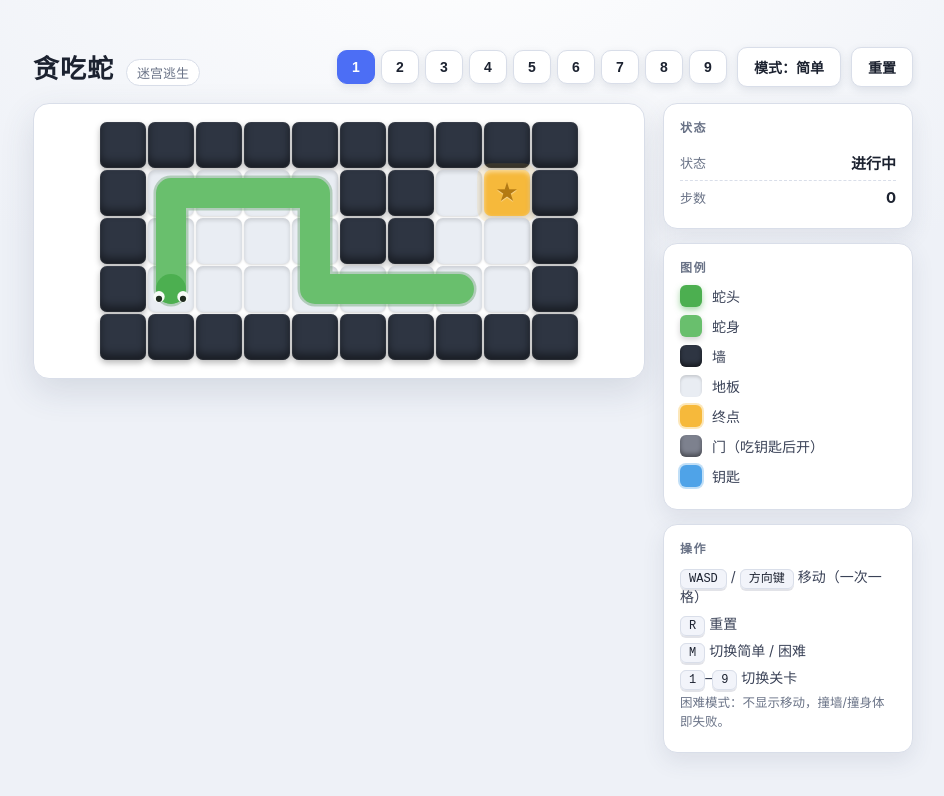
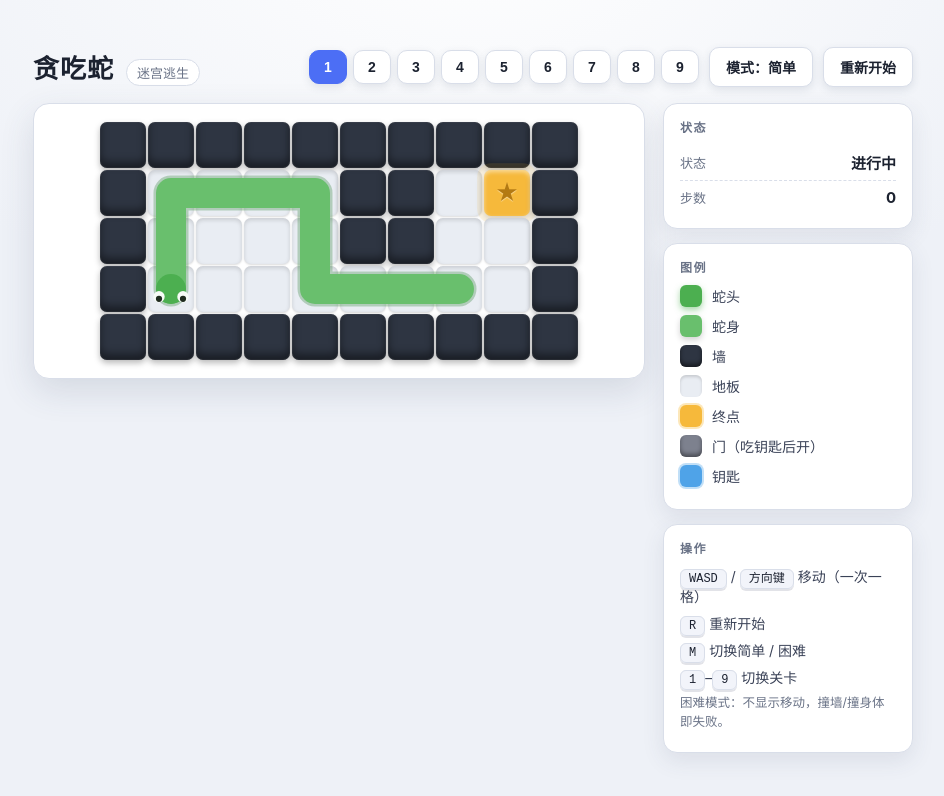
Before and after one commit to axiomofchoice-hjt/memorysnake, a React (Vite) app: page / in a window 1280 px wide. Shown: the top 796 px of the page, without its empty margins (167-1111 px from the left). Built offline with nearby package versions, Linux system fonts and the light colour scheme.

Commit message:
feat: 两处“重置”文案改为“重新开始”
- 顶部按钮“重置”→“重新开始”
- 侧栏快捷键提示“R 重置”→“R 重新开始”（行为不变，均为重置当前关）

```diff
--- a/src/App.jsx
+++ b/src/App.jsx
@@ -92,7 +92,7 @@ export default function App() {
           <button className={`btn ${hardMode ? 'primary' : ''}`} onClick={() => setMode(!hardMode)}>
             模式：{hardMode ? '困难' : '简单'}
           </button>
-          <button className="btn" onClick={() => reset()}>重置</button>
+          <button className="btn" onClick={() => reset()}>重新开始</button>
         </div>
       </header>
 
--- a/src/components/Panel.jsx
+++ b/src/components/Panel.jsx
@@ -26,7 +26,7 @@ export default function Panel({ game, hardMode }) {
       <div className="card">
         <div className="legend-title">操作</div>
         <div className="hint"><kbd>WASD</kbd> / <kbd>方向键</kbd> 移动（一次一格）</div>
-        <div className="hint"><kbd>R</kbd> 重置</div>
+        <div className="hint"><kbd>R</kbd> 重新开始</div>
         <div className="hint"><kbd>M</kbd> 切换简单 / 困难</div>
         <div className="hint"><kbd>1</kbd>–<kbd>9</kbd> 切换关卡</div>
         <div className="hint mode-note">困难模式：不显示移动，撞墙/撞身体即失败。</div>
```
